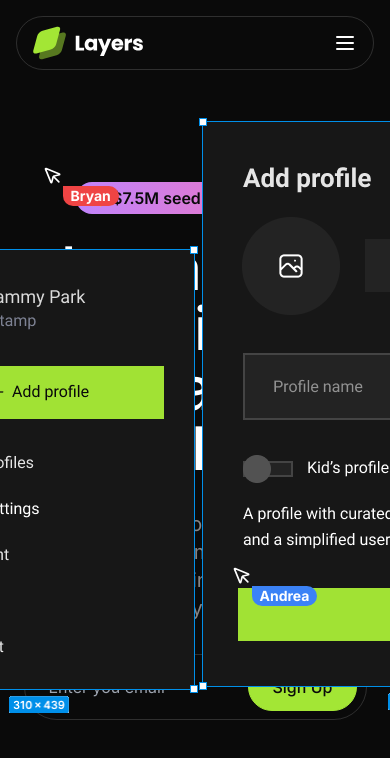
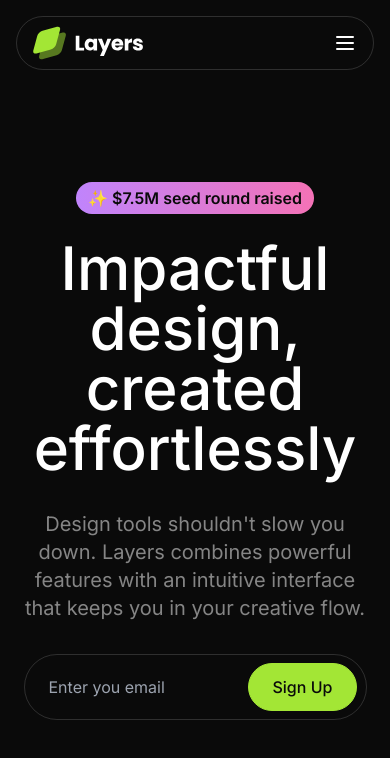
Before and after one commit to riyan047/Layers-SaaS-landing-Page, a Next.js app: page / in a window 390 px wide. Shown: the top 758 px of the page. Built offline with nearby package versions, Linux system fonts and the light colour scheme.

Commit message:
fixed responsive layouts

```diff
--- a/src/sections/Hero.tsx
+++ b/src/sections/Hero.tsx
@@ -8,16 +8,16 @@ export default function Hero() {
     return (
         <section className="py-24 overflow-x-clip">
             <div className="container relative">
-                <div className="absolute -left-32 top-16">
+                <div className="absolute -left-32 top-16 hidden lg:block">
                     <Image src={designImage1} alt="" />
                 </div>
-                <div className="absolute -right-64 -top-16">
+                <div className="absolute -right-64 -top-16 hidden lg:block">
                     <Image src={designImage2} alt="" />
                 </div>
-                <div className="absolute left-56 top-96">
+                <div className="absolute left-56 top-96 hidden lg:block">
                     <Pointer name="Andrea" />
                 </div>
-                <div className="absolute right-80 -top-4" >
+                <div className="absolute right-80 -top-4 hidden lg:block" >
                     <Pointer name="Bryan" color="red"></Pointer>
                 </div>
                 <div className="flex justify-center">
```
